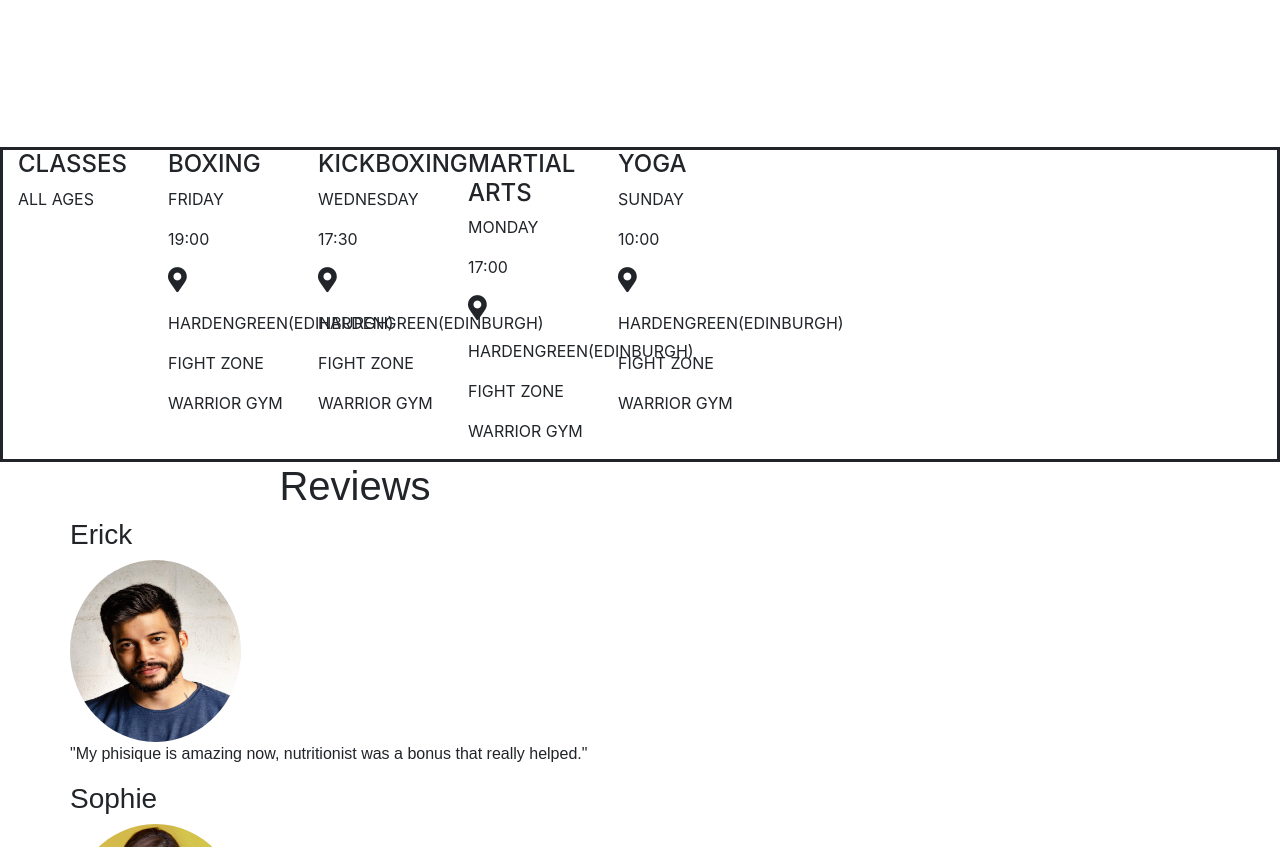
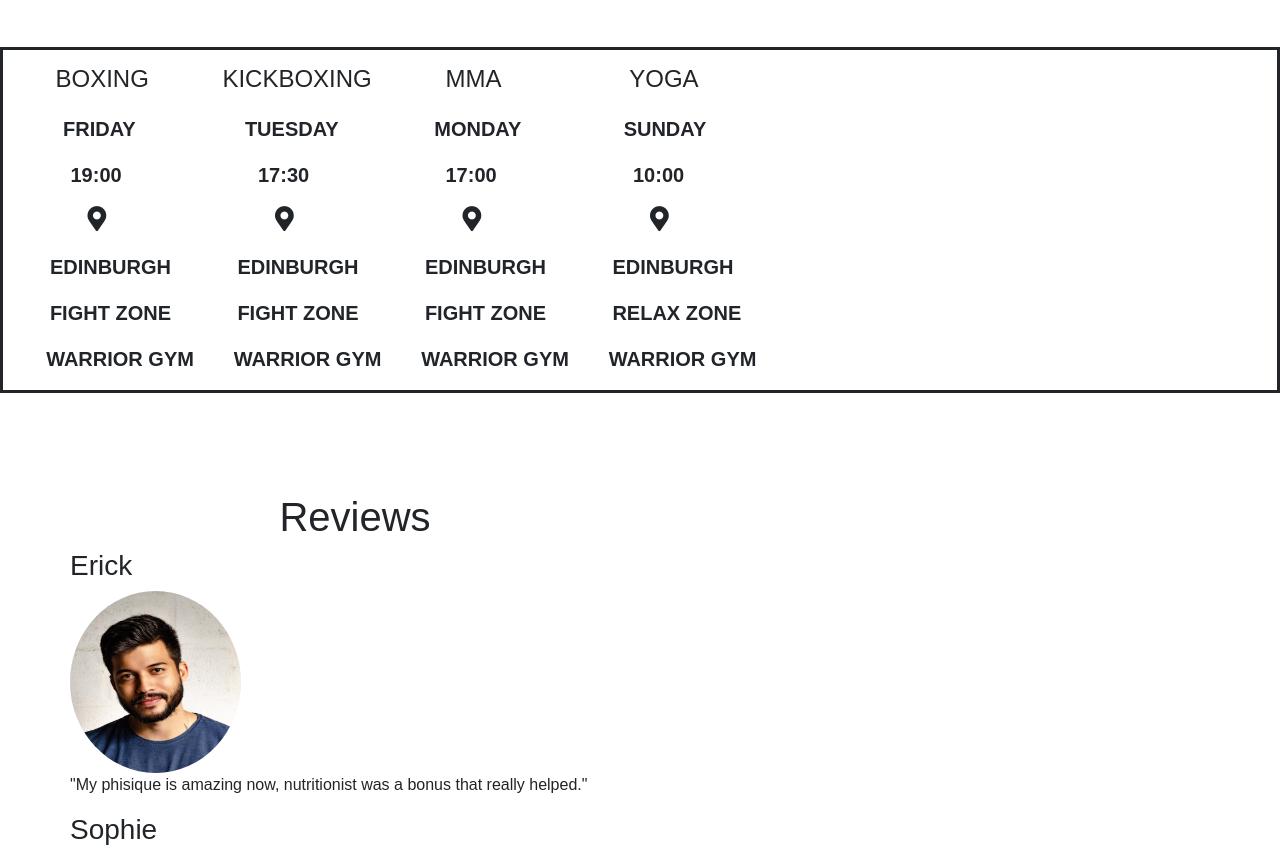
Before and after one commit to gabrielzukaa/Ms1-warrior, a plain HTML site: page index.html in a window 1280 px wide. Shown: the part 1073-1920 px from the top of the page. Drawn offline with nearby package versions, Linux system fonts and the light colour scheme.

Commit message:
Styling column home table

```diff
--- a/assets/css/style.css
+++ b/assets/css/style.css
@@ -125,6 +125,8 @@ iframe {
 
 .classes-table {
     border-style: solid;
+    position: relative;
+    bottom: 100px;
 }
 
 .erick-img {
@@ -356,6 +358,91 @@ footer {
     padding-top: 130px;
 }
 
+.row-cols-4 div {
+    position: relative;
+    left: 30%;
+    margin-top: 2%;
+}
+
+.row-cols-4 h4{
+    margin-bottom: 5%;
+}
+
+.box-position {
+    position: relative;
+    left: 5%;
+}
+
+.friday-position {
+    position: relative;
+    left: 9%;
+}
+
+.box-time {
+    position: relative;
+    left: 10%;
+}
+
+.kickboxing-position {
+    position: relative;
+    right: 3%;
+}
+
+.tuesday-position {
+    position: relative;
+    left: 6%;
+}
+
+.kickboxing-time {
+    position: relative;
+    left: 10%;
+}
+
+.mma-position {
+    position: relative;
+    left: 9%;
+}
+
+.monday-position {
+    position: relative;
+    left: 7%;
+}
+
+.mma-time {
+    position: relative;
+    left: 10%;
+}
+
+.yoga-position {
+    position: relative;
+    left: 6%;
+}
+
+.sunday-position {
+    position: relative;
+    left: 7%;
+}
+
+.yoga-time {
+    position: relative;
+    left: 10%;
+}
+
+.local-icon-home {
+    position: relative;
+    left: 14%;
+}
+
+.gym-location {
+    position: relative;
+    left: 5%;
+}
+
+.warrior-gym {
+    position: relative;
+    left: 3%;
+}
+
 /*-----------------------Footer queries*/
 
 .email-info h5 {
@@ -542,6 +629,91 @@ footer {
 .center-location {
     width: 100%;
     padding-top: 100px;
+}
+
+.row-cols-4 div {
+    position: relative;
+    left: 15%;
+    margin-top: 2%;
+}
+
+.row-cols-4 h4{
+    margin-bottom: 5%;
+}
+
+.box-position {
+    position: relative;
+    left: 5%;
+}
+
+.friday-position {
+    position: relative;
+    left: 9%;
+}
+
+.box-time {
+    position: relative;
+    left: 10%;
+}
+
+.kickboxing-position {
+    position: relative;
+    right: 3%;
+}
+
+.tuesday-position {
+    position: relative;
+    left: 6%;
+}
+
+.kickboxing-time {
+    position: relative;
+    left: 10%;
+}
+
+.mma-position {
+    position: relative;
+    left: 9%;
+}
+
+.monday-position {
+    position: relative;
+    left: 7%;
+}
+
+.mma-time {
+    position: relative;
+    left: 10%;
+}
+
+.yoga-position {
+    position: relative;
+    left: 6%;
+}
+
+.sunday-position {
+    position: relative;
+    left: 7%;
+}
+
+.yoga-time {
+    position: relative;
+    left: 10%;
+}
+
+.local-icon-home {
+    position: relative;
+    left: 14%;
+}
+
+.gym-location {
+    position: relative;
+    left: 5%;
+}
+
+.warrior-gym {
+    position: relative;
+    left: 3%;
 }
 
 /*-----------------------Footer queries*/
@@ -742,6 +914,76 @@ footer {
     padding: 15px 35px;
 }
 
+.row-cols-4 div {
+    position: relative;
+    left: 3%;
+    font-size: 20px;
+}
+
+.row-cols-4 h4{
+    margin-bottom: 11%;
+}
+
+.box-position {
+    position: relative;
+    left: 8%;
+}
+
+.friday-position {
+    position: relative;
+    left: 12%;
+}
+
+.box-time {
+    position: relative;
+    left: 16%;
+}
+
+.tuesday-position {
+    position: relative;
+    left: 9%;
+}
+
+.kickboxing-time {
+    position: relative;
+    left: 16%;
+}
+
+.mma-position {
+    position: relative;
+    left: 16%;
+}
+
+.monday-position {
+    position: relative;
+    left: 10%;
+}
+
+.mma-time {
+    position: relative;
+    left: 16%;
+}
+
+.yoga-position {
+    position: relative;
+    left: 14%;
+}
+
+.sunday-position {
+    position: relative;
+    left: 11%;
+}
+
+.yoga-time {
+    position: relative;
+    left: 16%;
+}
+
+.local-icon-home {
+    position: relative;
+    left: 25%;
+}
+
 /*-----------------------Footer queries*/
 
 .email-info h5 {
@@ -922,6 +1164,13 @@ footer {
 
 .login-main i {
     font-size: 25px;
+}
+
+.row-cols-4 div {
+    position: relative;
+    left: 3%;
+    font-size: 20px;
+
 }
 
 /*-----------------------Footer queries*/
--- a/index.html
+++ b/index.html
@@ -67,53 +67,49 @@
       <button type="submit" class="btn btn-success text-weight">Log in</button>
     </form>
     <div class="container-fluid classes-table">
-      <div class="row row-cols-5 align-items-start uppercase">
-        <div class="col">
-        <h4>Classes</h4>
-          <p>All ages</p>
+      <div class="row row-cols-4 align-items-start uppercase text-fam text-weight">
+        <div class="col col-12 col-sm-6 col-md-3 boxing-position">
+        <h4 class="box-position">Boxing</h4>
+          <p class="friday-position">Friday</p>
+          <p class="box-time">19:00</p>
+          <p><i class="fas fa-map-marker-alt local-icon-home"></i></p>
+          <p class="gym-location">Edinburgh</p>
+          <p class="gym-location">Fight Zone</p>
+          <p class="warrior-gym">Warrior Gym</p>
         </div>
-        <div class="col">
-        <h4>Boxing</h4>
-          <p>Friday</p>
-          <p>19:00</p>
-          <p><i class="fas fa-map-marker-alt"></i></p>
-          <p>Hardengreen(Edinburgh)</p>
-          <p>Fight Zone</p>
-          <p>Warrior Gym</p>
+        <div class="col col-12 col-sm-6 col-md-3 kickbox-position">
+        <h4 class="kickboxing-position">Kickboxing</h4>
+          <p class="tuesday-position">Tuesday</p>
+          <p class="kickboxing-time">17:30</p>
+          <p><i class="fas fa-map-marker-alt local-icon-home"></i></p>
+          <p class="gym-location">Edinburgh</p>
+          <p class="gym-location">Fight Zone</p>
+          <p class="warrior-gym">Warrior Gym</p>
         </div>
-        <div class="col">
-        <h4>Kickboxing</h4>
-          <p>Wednesday</p>
-          <p>17:30</p>
-          <p><i class="fas fa-map-marker-alt"></i></p>
-          <p>Hardengreen(Edinburgh)</p>
-          <p>Fight Zone</p>
-          <p>Warrior Gym</p>
+        <div class="col col-12 col-sm-6 col-md-3 mma-position">
+          <h4 class="mma-position">MMA</h4>
+          <p class="monday-position">Monday</p>
+          <p class="mma-time">17:00</p>
+          <p><i class="fas fa-map-marker-alt local-icon-home"></i></p>
+          <p class="gym-location">Edinburgh</p>
+          <p class="gym-location">Fight Zone</p>
+          <p class="warrior-gym">Warrior Gym</p>
         </div>
-        <div class="col">
-          <h4>Martial Arts</h4>
-          <p>Monday</p>
-          <p>17:00</p>
-          <p><i class="fas fa-map-marker-alt"></i></p>
-          <p>Hardengreen(Edinburgh)</p>
-          <p>Fight Zone</p>
-          <p>Warrior Gym</p>
-        </div>
-        <div class="col">
-          <h4>Yoga</h4>
-          <p>Sunday</p>
-          <p>10:00</p>
-          <p><i class="fas fa-map-marker-alt"></i></p>
-          <p>Hardengreen(Edinburgh)</p>
-          <p>Fight Zone</p>
-          <p>Warrior Gym</p>
+        <div class="col col-12 col-sm-6 col-md-3 yoga-position">
+          <h4 class="yoga-position">Yoga</h4>
+          <p class="sunday-position">Sunday</p>
+          <p class="yoga-time">10:00</p>
+          <p><i class="fas fa-map-marker-alt local-icon-home"></i></p>
+          <p class="gym-location">Edinburgh</p>
+          <p class="gym-location">Relax Zone</p>
+          <p class="warrior-gym">Warrior Gym</p>
         </div>
       </div>
       </div>
 
   <div class="container">
     <div class="row">
-      <div class="col-6 text-fam">
+      <div class="col col-12 col-md-6 text-fam">
         <h1 class="text-center feedback-review">Reviews</h1>
         <h3>Erick</h3>
         <img class="erick-img rounded-circle" src="assets/images/pexels-italo-melo-2379005_Easy-Resize.com.jpg" alt="Erick">
```
